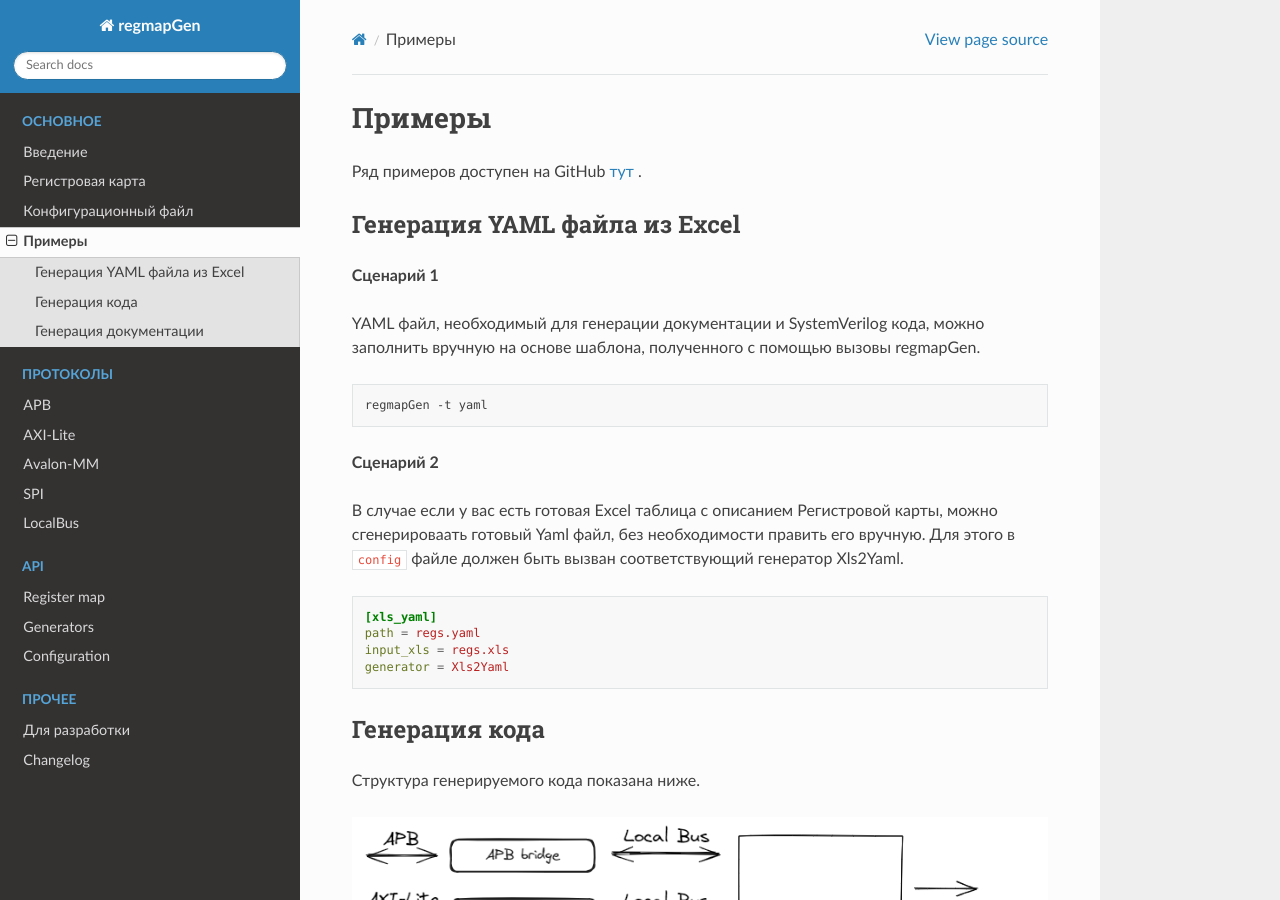
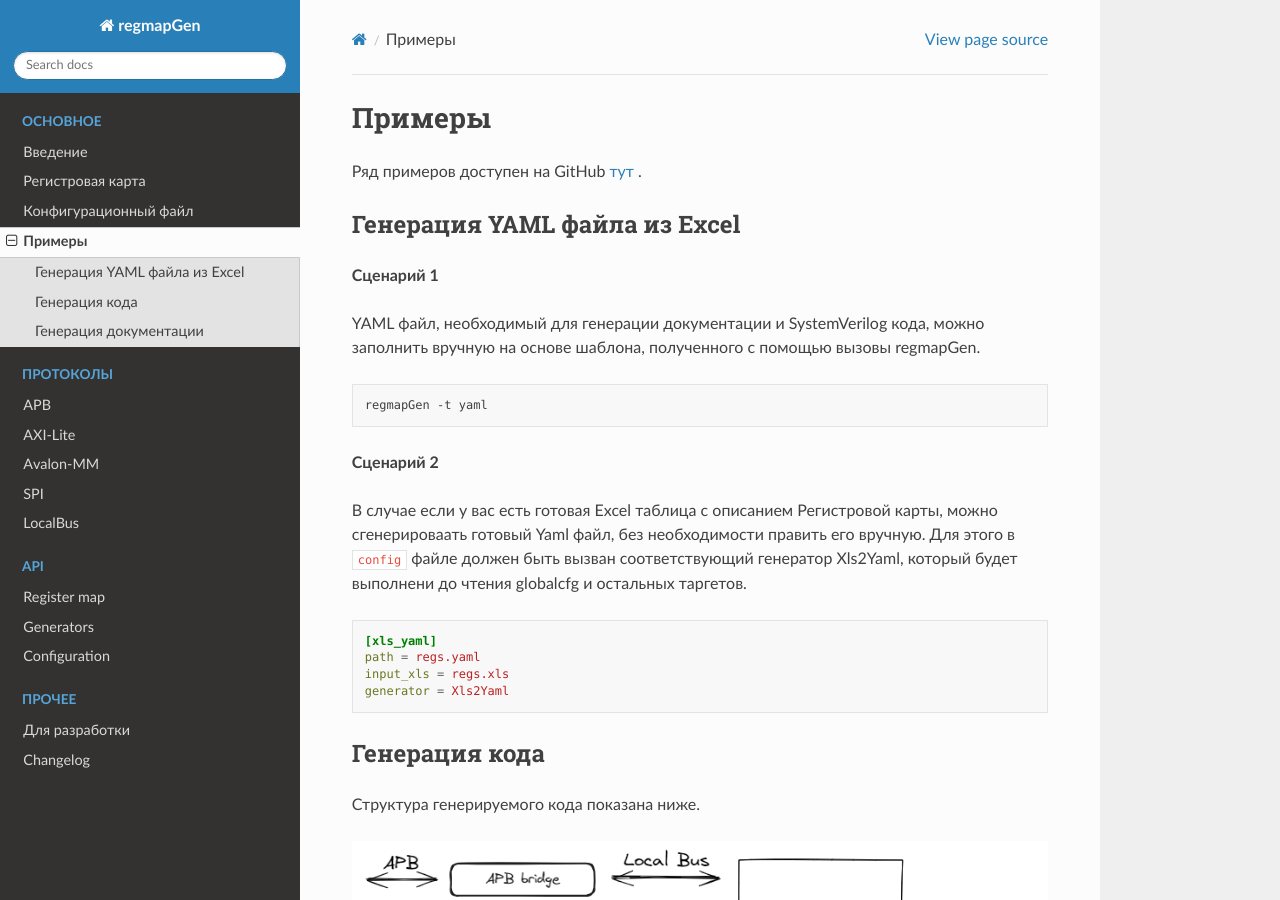
Before and after one commit to PaulMSV/regmapGen, a Sphinx documentation site: the page built from docs/examples.rst, in a window 1280 px wide and 900 px high. Built offline with Sphinx 7.4.7 and the Read the Docs theme 2.0.0, drawn with Linux system fonts in a browser that asks for light colours.

Commit message:
Update docs related to Xls2Yaml generator

```diff
--- a/docs/config.rst
+++ b/docs/config.rst
@@ -128,7 +128,7 @@ regmapGen предоставляет следующие встроенные г
 ======================== ================================================================
 ``Json``                 Выгрузить Регистровую карту в JSON файл
 ``Yaml``                 Выгрузить Регистровую карту в YAML файл
-``Xls2Yaml``             Выгрузить Регистровую карту в YAML файл из Excel таблицы
+``Xls2Yaml``             Выгрузить Регистровую карту в YAML файл из Excel таблицы. Автоматически выполняется ДО всех генераторов.
 ``Txt``                  Выгрузить Регистровую карту в текстовый файл
 ``SystemVerilog``        Создать SystemVerilog файл с Регистровой картой
 ``SystemVerilogHeader``  Создать SystemVerilog header с define-макросов Регистровой карты
--- a/docs/examples.rst
+++ b/docs/examples.rst
@@ -19,7 +19,7 @@ YAML файл, необходимый для генерации документ
 
 **Сценарий 2**
 
-В случае если у вас есть готовая Excel таблица с описанием Регистровой карты, можно сгенерироваать готовый Yaml файл, без необходимости править его вручную. Для этого в ``config`` файле должен быть вызван соответствующий генератор Xls2Yaml.
+В случае если у вас есть готовая Excel таблица с описанием Регистровой карты, можно сгенерироваать готовый Yaml файл, без необходимости править его вручную. Для этого в ``config`` файле должен быть вызван соответствующий генератор Xls2Yaml, который будет выполнени до чтения globalcfg и остальных таргетов.
 
 .. code-block:: ini
 
--- a/docs/requirements.txt
+++ b/docs/requirements.txt
@@ -3,4 +3,8 @@ sphinx_rtd_theme
 m2r2
 sphinxcontrib-wavedrom
 pyyaml>=5.1
+ruamel.yaml
 jinja2
+python-docx
+pandas
+numpy
```
